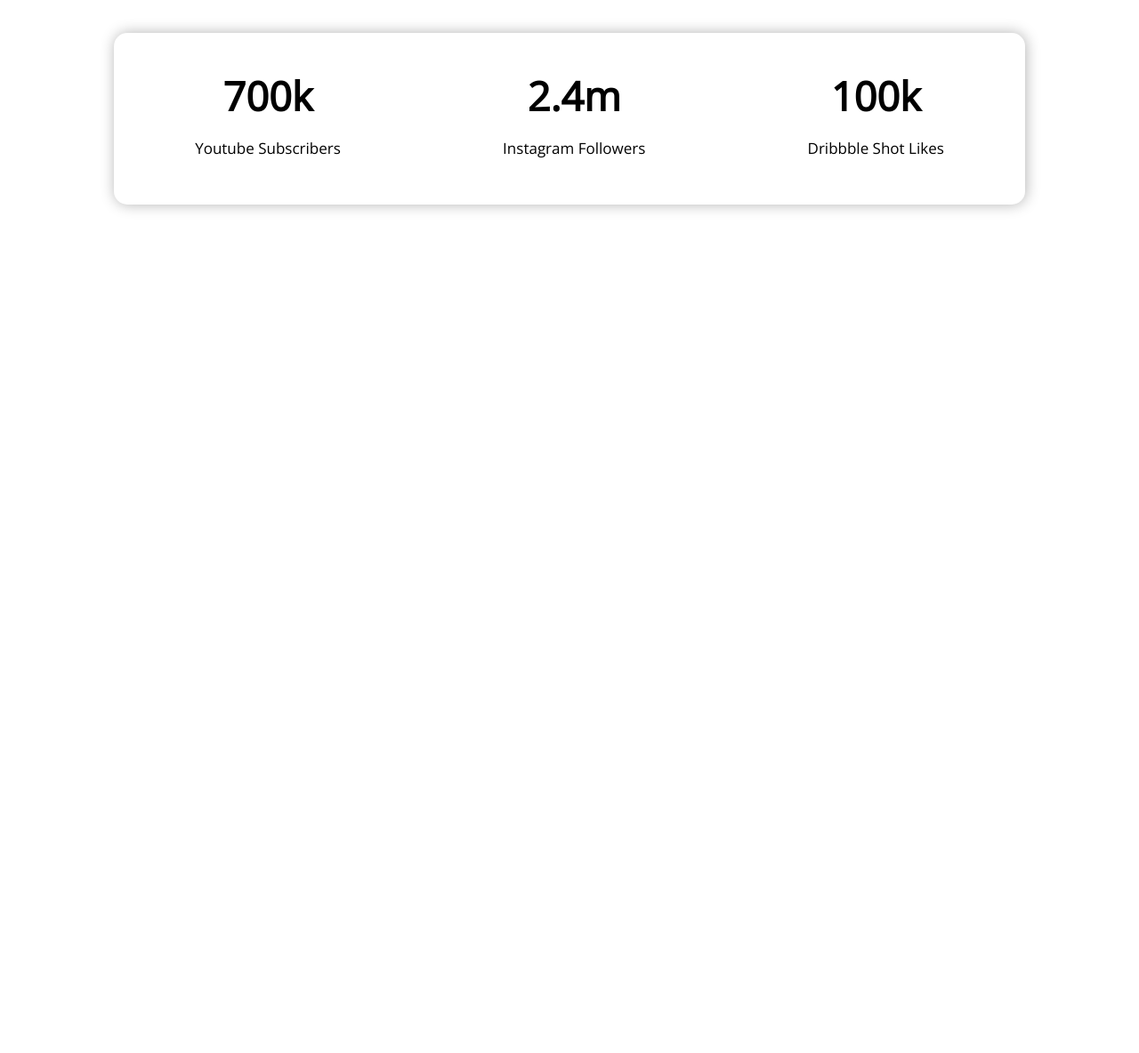
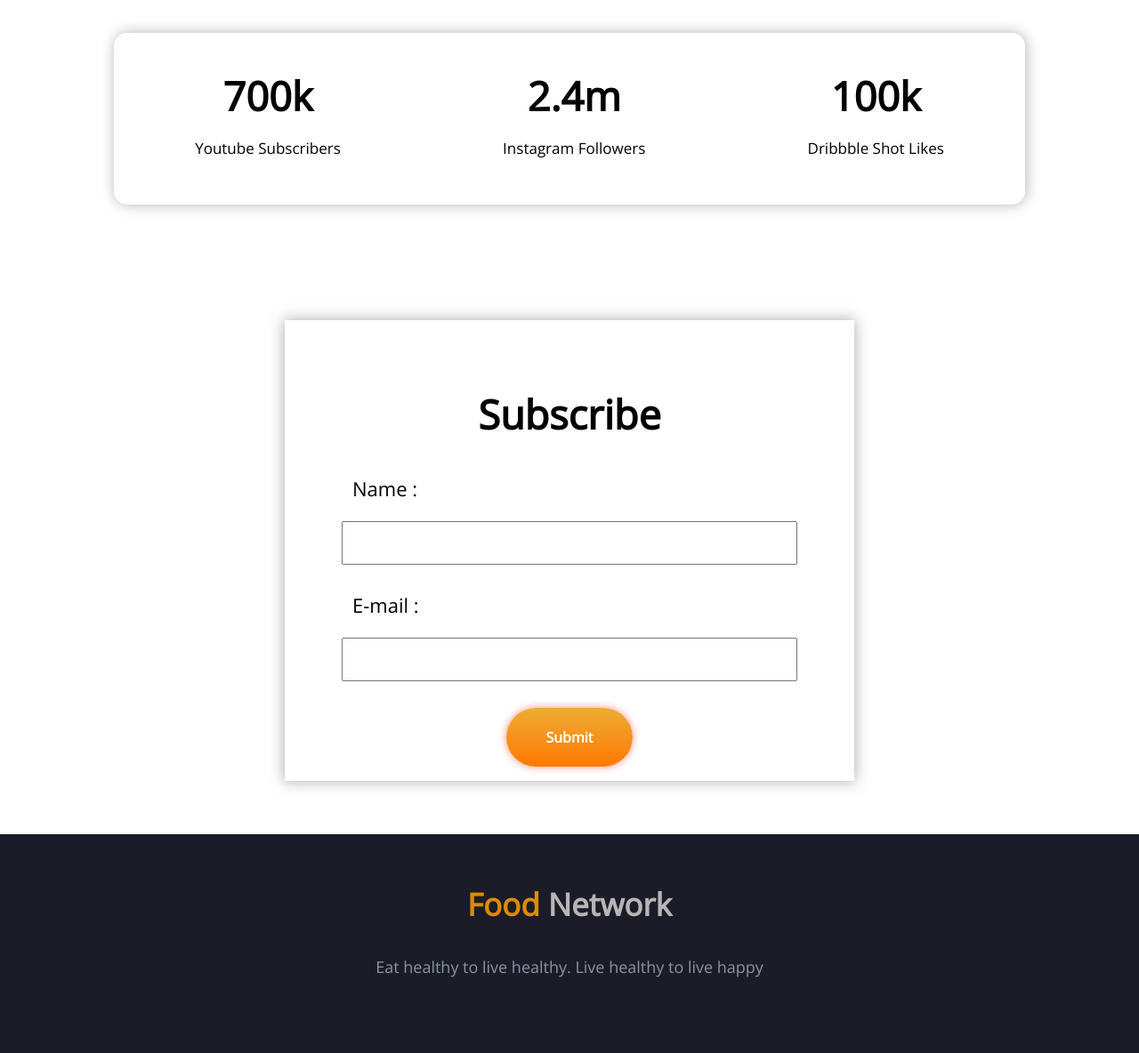
Before and after one commit to dev-sweet/food-network, a plain HTML site: page index.html in a window 1280 px wide. Shown: the part 2394-3578 px from the top of the page at 89% size. Before the commit the page ends 2694 px from the top, so only its background shows below. Drawn offline with nearby package versions, Linux system fonts and the light colour scheme.

Commit message:
subscribe and footer section added

```diff
--- a/index.html
+++ b/index.html
@@ -110,5 +110,22 @@
          </div>
      </div>
     </section>
+    <section id="input">
+      <div class="form">
+          <h2>Subscribe</h2>
+        <form action="">
+            <p>Name :</p>
+            <input type="text" name="name">
+            <p>E-mail :</p>
+            <input type="email" name="email">
+            <br><br>
+            <a class="link-button" href="">Submit</a>
+        </form>
+      </div>
+    </section>
+    <footer>
+        <h3><span class="footer-color">Food </span> Network</h3>
+        <p>Eat healthy to live healthy. Live healthy to live happy</p>
+    </footer>
 </body>
 </html>
--- a/style.css
+++ b/style.css
@@ -140,3 +140,46 @@ h2{
 .subscribe-box p {
     font-size: 17px;
 }
+
+#input {
+    padding: 60px 0;
+}
+.form {
+    width: 50%;
+    margin: auto;
+    padding: 3% 0;
+    text-align: center;
+    box-shadow: 0px 0px 15px 1px #8080809c;
+}
+.form p {
+    text-align: left;
+    margin-left: 76px;
+    margin-top: 0;
+}
+.form input {
+    width: 80%;
+    padding: 15px 16px;
+    margin-bottom:30px;
+}
+
+
+footer {
+    background-color: #1c1b28;
+    text-align: center;
+    padding-top: 20px;
+    padding-bottom: 67px;
+}
+
+span.footer-color {
+    color: #d98d00;
+}
+
+footer h3 {
+    font-size: 35px;
+    color: #b6b6b6;
+}
+
+footer p {
+    color: #86989e;
+    font-size: 18px;
+}
```
